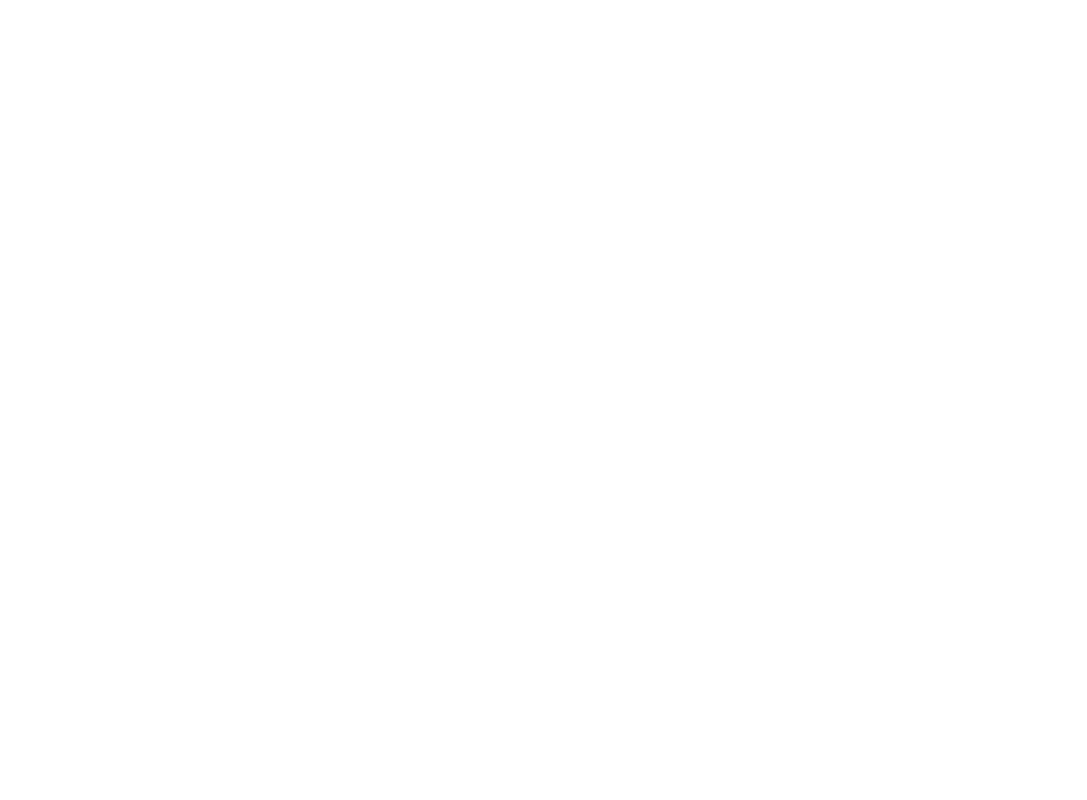
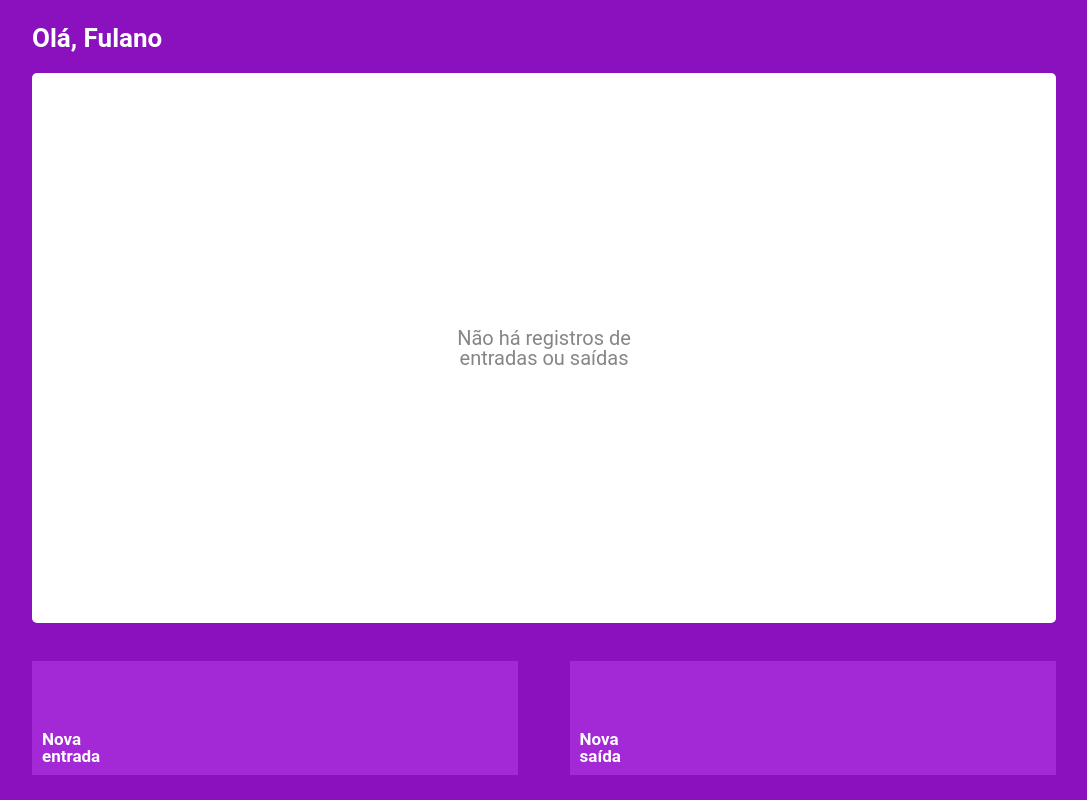
Before and after one commit to victorhrdsilva/julius-wallet-frontend-react, a React (Create React App) app: page /home in a window 1280 px wide. Before the commit this address had no page. Shown: the whole page, without its empty margins (96-1183 px from the left). Built offline with nearby package versions, Linux system fonts and the light colour scheme.

Commit message:
add home screen

```diff
--- a/public/index.html
+++ b/public/index.html
@@ -1,5 +1,5 @@
 <!DOCTYPE html>
-<html lang="en">
+<html lang="pt-BR">
   <head>
     <meta charset="utf-8" />
     <link rel="icon" href="%PUBLIC_URL%/favicon.ico" />
@@ -24,7 +24,7 @@
       work correctly both with client-side routing and a non-root public URL.
       Learn how to configure a non-root public URL by running `npm run build`.
     -->
-    <title>React App</title>
+    <title>Julius Wallet</title>
   </head>
   <body>
     <noscript>You need to enable JavaScript to run this app.</noscript>
@@ -39,5 +39,7 @@
       To begin the development, run `npm start` or `yarn start`.
       To create a production bundle, use `npm run build` or `yarn build`.
     -->
+    <script type="module" src="https://unpkg.com/ionicons@5.5.2/dist/ionicons/ionicons.esm.js"></script>
+
   </body>
 </html>
--- a/src/Components/App.js
+++ b/src/Components/App.js
@@ -1,9 +1,10 @@
 import { BrowserRouter, Routes, Route } from 'react-router-dom';
+import { useState } from 'react';
 import GlobalStyle from '../Styled/GlobalStyles.js';
 import UserContext from '../Context/UserContext.js';
 import LoginPage from './LoginPage.js';
 import RegisterPage from './RegisterPage'
-import { useState } from 'react';
+import Home from './Home.js';
 
 
 
@@ -30,6 +31,15 @@
                     <Routes>
                         <Route path="/" element={<LoginPage />}></Route>
                         <Route path='/register' element={<RegisterPage />}></Route>
+                        <Route path='/home' element={<Home />}></Route>
+{/*                         <Route
+                            path="/home"
+                            element={
+                                <PrivatePage>
+                                    <Home />
+                                </PrivatePage>
+                            }
+                        /> */}
                     </Routes>
                 </BrowserRouter>
             </UserContext.Provider>
--- /dev/null
+++ b/src/Components/Home.js
@@ -0,0 +1,107 @@
+import styled from 'styled-components';
+
+export default function Home() {
+
+    return (
+        <Wrapper>
+            <Header>
+                <h2>
+                    Olá, Fulano
+                </h2>
+                <ion-icon name="log-out-outline"></ion-icon>
+            </Header>
+            <ScreenExtract>
+                <p>
+                    Não há registros de entradas ou saídas
+                </p>
+            </ScreenExtract>
+            <Buttons>
+                <div>
+                    <ion-icon name="add-circle-outline"></ion-icon>
+                    <div>
+                        <p>
+                            Nova
+                        </p>
+                        <p>
+                            entrada
+                        </p>
+                    </div>
+                </div>
+                <div>
+                    <ion-icon name="remove-circle-outline"></ion-icon>
+                    <div>
+                        <p>
+                            Nova
+                        </p>
+                        <p>
+                            saída
+                        </p>
+                    </div>
+                </div>
+            </Buttons>
+        </Wrapper>
+    )
+}
+
+const Wrapper = styled.div`
+    display: flex;
+    flex-direction: column;
+    justify-content: center;
+    align-items: center;
+    height: 100vh;
+    background-color: #8c11be;
+`
+const Header = styled.div`
+    display: flex;
+    justify-content: space-between;
+    width: 80vw;
+    color: #FFFFFF;
+    font-size: 35px;
+    margin-top: 25px;
+    h2{
+        font-weight: 700;
+        font-size: 26px;
+    }
+`
+const ScreenExtract = styled.div`
+    display: flex;
+    align-items: center;
+    justify-content: center;
+    width: 80vw;
+    height: 70vh;
+    background-color: #FFFFFF;
+    color: #868686;
+    border-radius: 5px;
+    margin: 22px 0 13px;
+    p{
+        width: 180px;
+        text-align: center;
+        font-size: 20px;
+    }
+`
+
+const Buttons = styled(Header)`
+    width: 80vw;
+    margin-bottom: 25px;
+    div{
+        display: flex;
+        flex-direction: column;
+        justify-content: space-between;
+        width: 38vw;
+        height: 114px;
+        background-color: #A328D6;
+        border: none;
+        color: #FFFFFF;
+        font-weight: 700;
+        padding: 10px;
+        box-sizing: border-box;
+        font-size: 30px;
+        div{
+            font-size: 17px;
+            width: auto;
+            height: auto;
+            padding: 0;
+            background-color: transparent;
+        }
+    }
+`
--- a/src/Components/PrivatePage.js
+++ b/src/Components/PrivatePage.js
@@ -1,6 +1,6 @@
 
 export default function PrivatePage({ children }) {
-    const token = localStorage.getItem("happenToken");
+    const token = localStorage.getItem("juliusWalletToken");
 
 
     if (token) {
```
